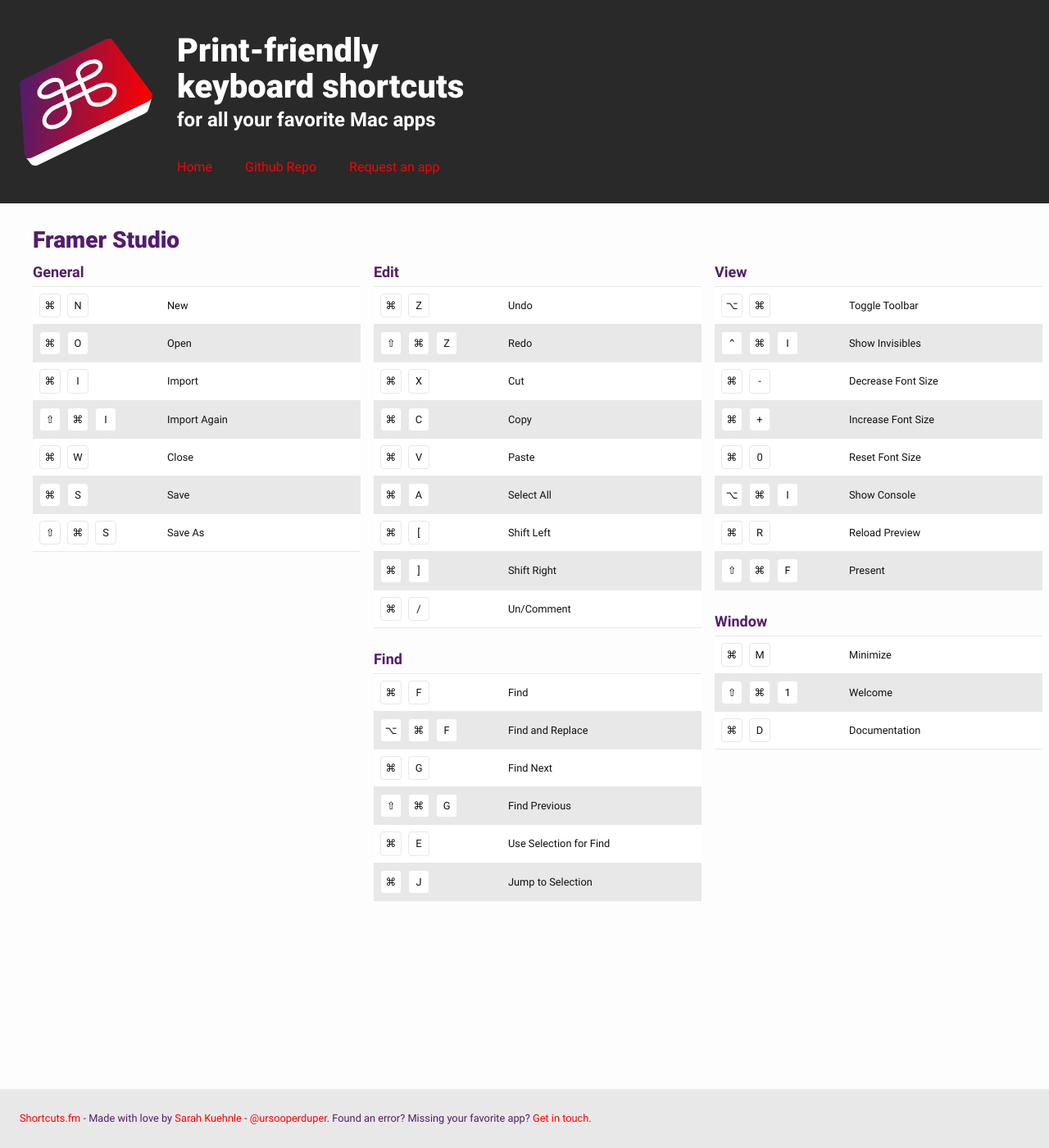
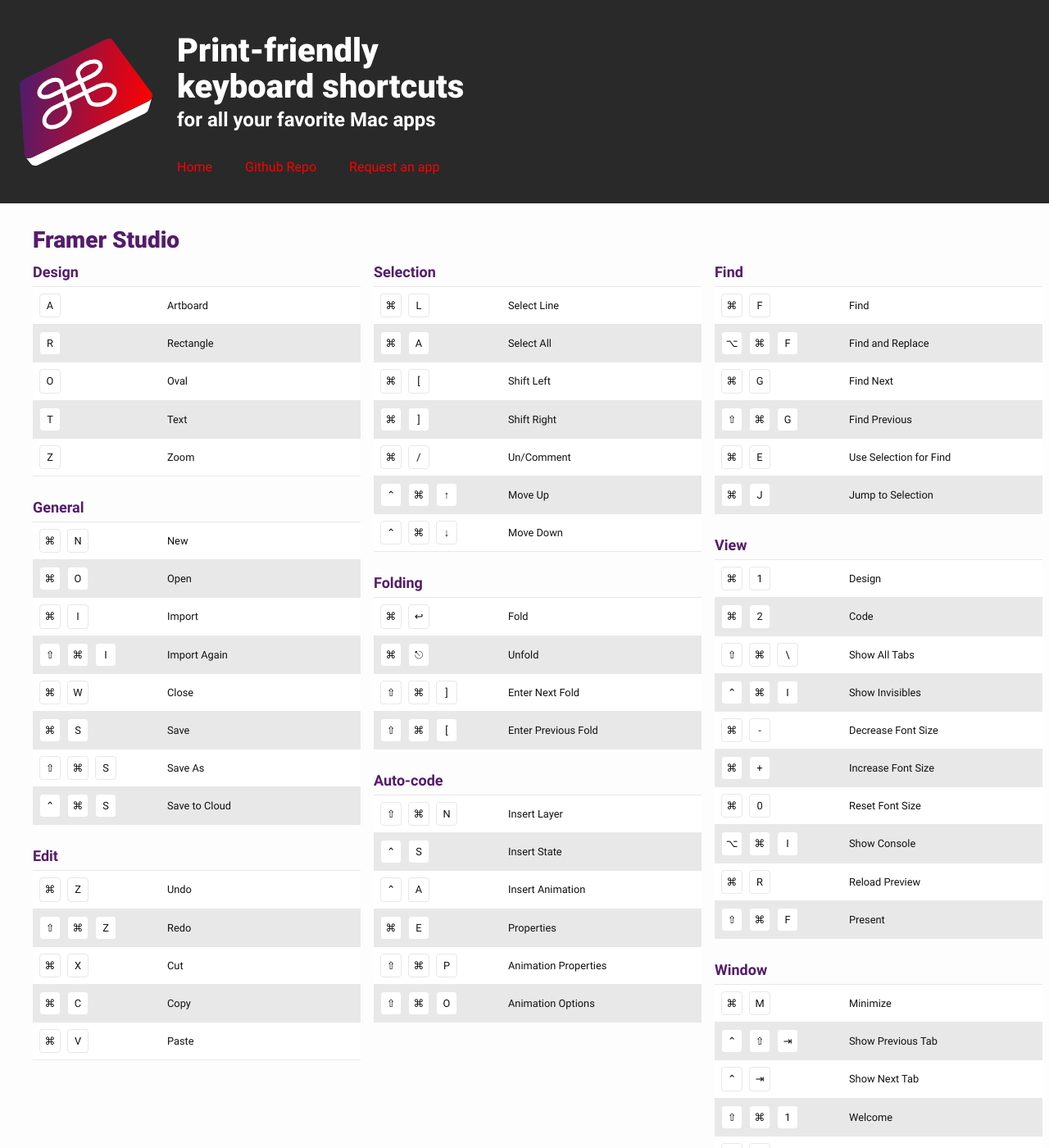
Before and after one commit to ursooperduper/shortcuts-fm, a Jekyll site: the page built from _shortcuts/framer-studio.md, in a window 1280 px wide and 1400 px high. Shown: the whole window at 82% size. Built offline with Jekyll 4.4.1, drawn with Linux system fonts in a browser that asks for light colours.

Commit message:
Updates Framer Studio shortcuts.

```diff
--- a/_data/framer-studio.yml
+++ b/_data/framer-studio.yml
@@ -1,11 +1,31 @@
 name: Framer Studio
 
 sections:
+  - design
   - general
   - edit
+  - selection
+  - folding
+  - auto-code
   - find
   - view
   - window
+
+design:
+  - shortcut: A
+    desc: Artboard
+
+  - shortcut: R
+    desc: Rectangle
+
+  - shortcut: O
+    desc: Oval
+
+  - shortcut: T
+    desc: Text
+
+  - shortcut: Z
+    desc: Zoom
 
 general:
   - shortcut: ⌘ N
@@ -29,6 +49,9 @@
   - shortcut: ⇧ ⌘ S
     desc: Save As
 
+  - shortcut: ⌃ ⌘ S
+    desc: Save to Cloud
+
 edit:
   - shortcut: ⌘ Z
     desc: Undo
@@ -45,6 +68,10 @@
   - shortcut: ⌘ V
     desc: Paste
 
+selection:
+  - shortcut: ⌘ L
+    desc: Select Line
+
   - shortcut: ⌘ A
     desc: Select All
 
@@ -56,6 +83,44 @@
 
   - shortcut: ⌘ /
     desc: Un/Comment
+
+  - shortcut: ⌃ ⌘ ↑
+    desc: Move Up
+
+  - shortcut: ⌃ ⌘ ↓
+    desc: Move Down
+
+folding:
+  - shortcut: ⌘ ↩
+    desc: Fold
+
+  - shortcut: ⌘ ⎋
+    desc: Unfold
+
+  - shortcut: ⇧ ⌘ ]
+    desc: Enter Next Fold
+
+  - shortcut: ⇧ ⌘ [
+    desc: Enter Previous Fold
+
+auto-code:
+  - shortcut: ⇧ ⌘ N
+    desc: Insert Layer
+
+  - shortcut: ⌃ S
+    desc: Insert State
+
+  - shortcut: ⌃ A
+    desc: Insert Animation
+
+  - shortcut: ⌘ E
+    desc: Properties
+
+  - shortcut: ⇧ ⌘ P
+    desc: Animation Properties
+
+  - shortcut: ⇧ ⌘ O
+    desc: Animation Options
 
 find:
   - shortcut: ⌘ F
@@ -77,8 +142,14 @@
     desc: Jump to Selection
 
 view:
-  - shortcut: ⌥ ⌘
-    desc: Toggle Toolbar
+  - shortcut: ⌘ 1
+    desc: Design
+
+  - shortcut: ⌘ 2
+    desc: Code
+
+  - shortcut: ⇧ ⌘ \
+    desc: Show All Tabs
 
   - shortcut: ⌃ ⌘ I
     desc: Show Invisibles
@@ -105,6 +176,12 @@
   - shortcut: ⌘ M
     desc: Minimize
 
+  - shortcut: ⌃ ⇧ ⇥
+    desc: Show Previous Tab
+
+  - shortcut: ⌃ ⇥
+    desc: Show Next Tab
+
   - shortcut: ⇧ ⌘ 1
     desc: Welcome
 
--- a/_shortcuts/framer-studio.md
+++ b/_shortcuts/framer-studio.md
@@ -4,18 +4,13 @@
 category: design
 data-file: framer-studio
 sections:
+  - Design
   - General
   - Edit
+  - Selection
+  - Folding
+  - Auto-code
   - Find
   - View
   - Window
-print:
-  section-1:
-  - General
-  - Find
-  section-2:
-  - Edit
-  - Window
-  section-3:
-  - View
 ---
```
